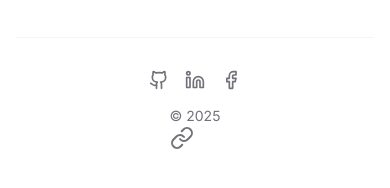
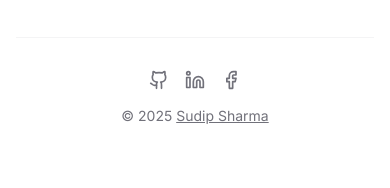
Before and after one commit to sudipsharma826/cache-scalable, a Next.js app: page / in a window 390 px wide. Shown: the part 1967-2155 px from the top of the page. Built offline with nearby package versions, Linux system fonts and the light colour scheme.

Commit message:
footer added

```diff
--- a/components/footer.tsx
+++ b/components/footer.tsx
@@ -1,5 +1,5 @@
-import React from 'react'
-import { Heart, Github, Twitter, Linkedin, Facebook, Link } from 'lucide-react'
+import React from 'react';
+import { Heart, Github, Twitter, Linkedin, Facebook } from 'lucide-react';
 
 export function Footer() {
   return (
@@ -8,12 +8,14 @@
         <div className="py-12">
           <div className="mt-12 pt-8 border-t border-border/40">
             <div className="flex flex-col md:flex-row justify-between items-center space-y-4 md:space-y-0">
-              <div className="flex items-center space-x-1 text-sm text-muted-foreground">
-                <div className="flex space-x-4">
+              {/* Social Icons */}
+              <div className="flex items-center space-x-4">
                 <a
                   href="https://github.com/sudipsharma826"
                   className="text-muted-foreground hover:text-primary transition-colors duration-200"
                   aria-label="GitHub"
+                  target="_blank"
+                  rel="noopener noreferrer"
                 >
                   <Github className="h-5 w-5" />
                 </a>
@@ -21,31 +23,38 @@
                   href="https://linkedin.com/in/sudipsharmanp"
                   className="text-muted-foreground hover:text-primary transition-colors duration-200"
                   aria-label="LinkedIn"
+                  target="_blank"
+                  rel="noopener noreferrer"
                 >
                   <Linkedin className="h-5 w-5" />
                 </a>
                 <a
                   href="https://www.facebook.com/sudipsharma.np/"
                   className="text-muted-foreground hover:text-primary transition-colors duration-200"
-                  aria-label="Fac
-                  ebook"
+                  aria-label="Facebook"
+                  target="_blank"
+                  rel="noopener noreferrer"
                 >
                   <Facebook className="h-5 w-5" />
                 </a>
+              </div>
 
-              </div>
-              </div>
-              <p className="text-sm text-muted-foreground">
-  © {new Date().getFullYear()}{" "}
-  <span>
-    <Link to="https://sudipsharma.info.np" className='cursor-pointer'>Sudip Sharma</Link>
-  </span>
-</p>
-
+              {/* Copyright */}
+              <p className="text-sm text-muted-foreground text-center md:text-right">
+                © {new Date().getFullYear()}{" "}
+                <a
+                  href="https://sudipsharma.info.np"
+                  className="underline hover:text-primary transition-colors"
+                  target="_blank"
+                  rel="noopener noreferrer"
+                >
+                  Sudip Sharma
+                </a>
+              </p>
             </div>
           </div>
         </div>
       </div>
     </footer>
-  )
+  );
 }
```
